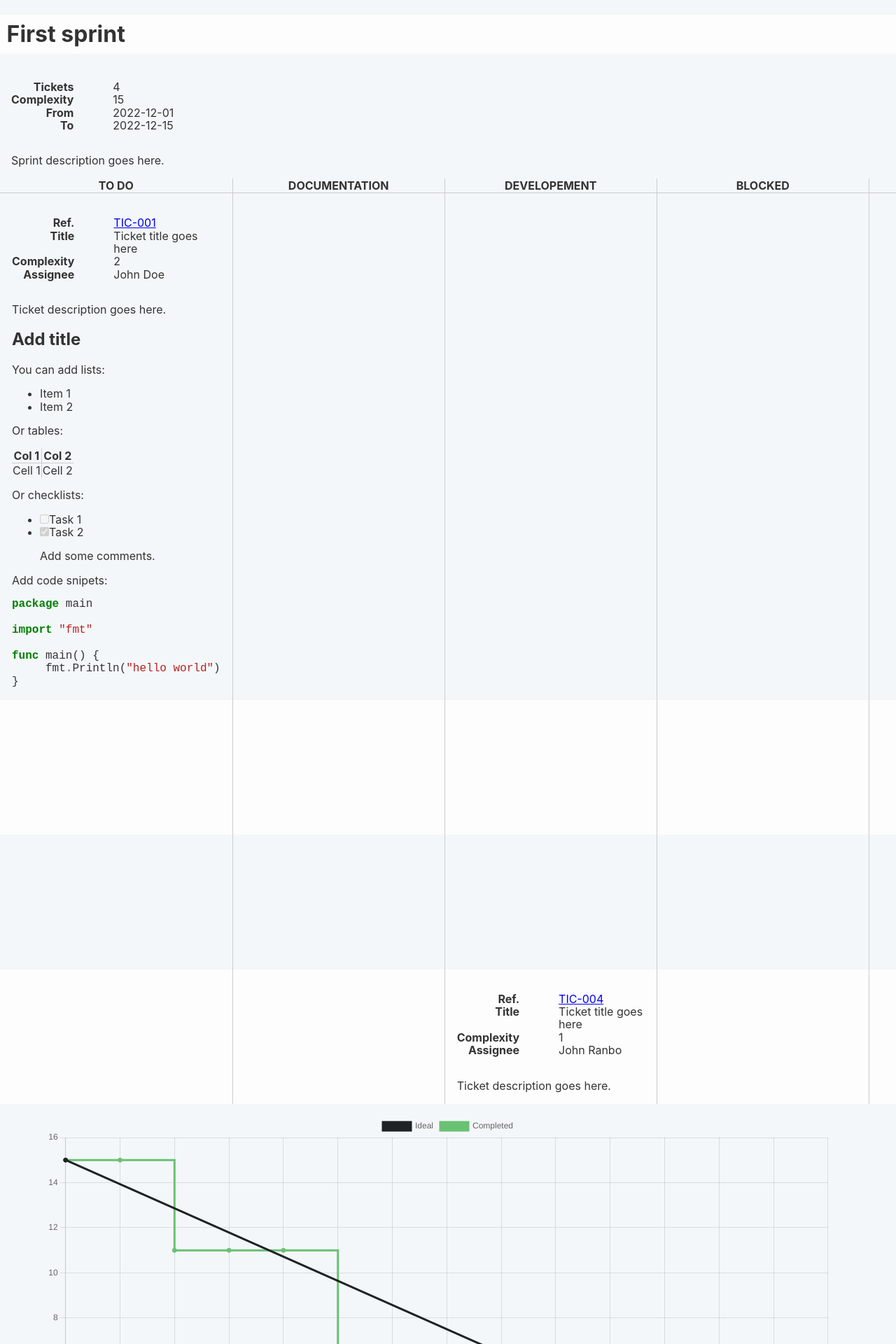
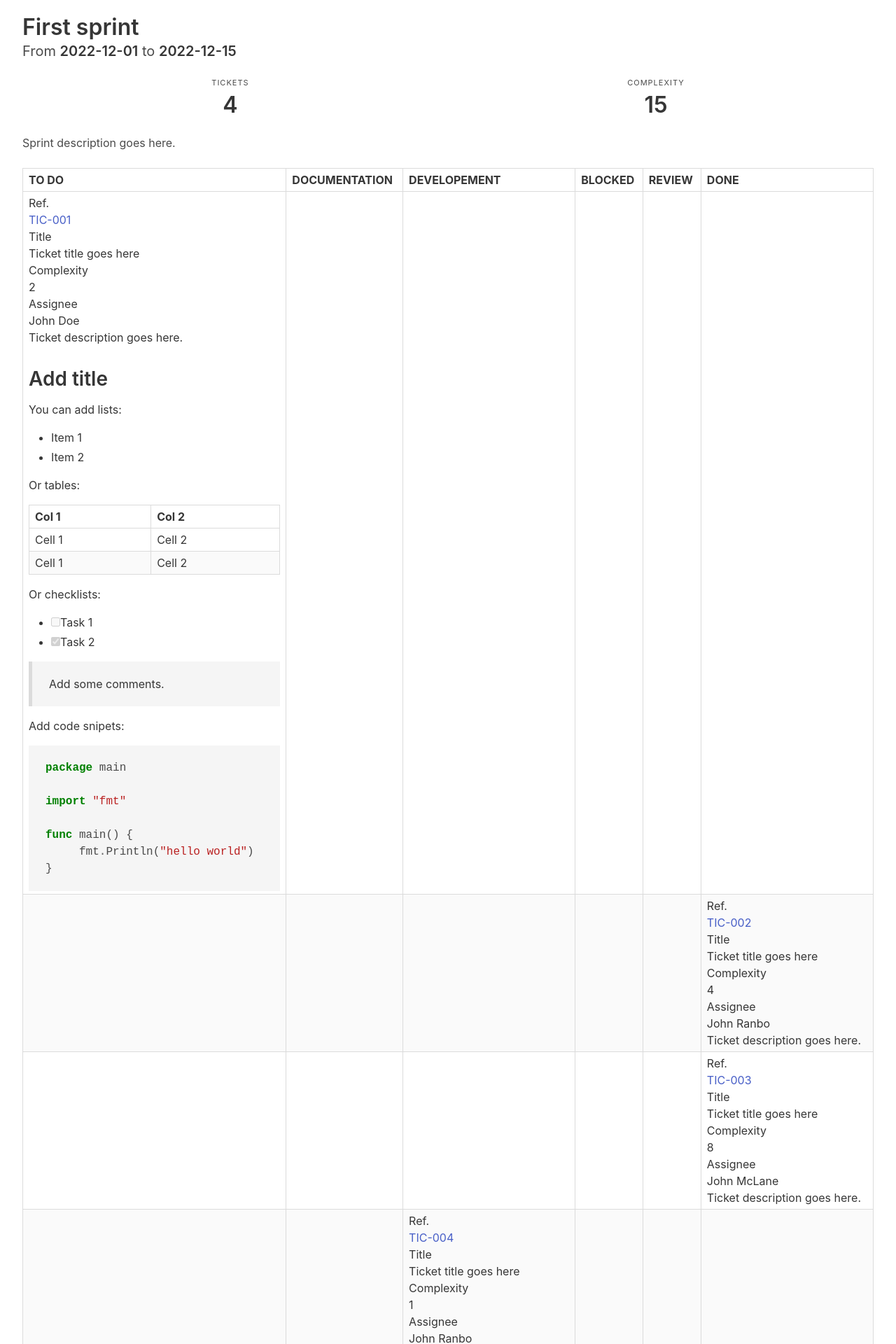
Before and after one commit to Lajule/scrummd, a Jekyll site: the page built from first-sprint.md, in a window 1280 px wide. Shown: the top 1920 px of the page at 70% size. Built offline with Jekyll 4.4.1, drawn with Linux system fonts in a browser that asks for light colours.

Commit message:
Add css framework

```diff
--- a/_layouts/sprint.html
+++ b/_layouts/sprint.html
@@ -15,36 +15,41 @@
   {% for ticket in sprint_tickets %}
   {% assign complexity = complexity | plus: ticket.complexity %}
   {% endfor %}
-  <div class="sprint" data-from="{{ page.from }}" data-to="{{ page.to }}" data-complexity="{{ complexity }}">
-    <h1>{{page.title}}</h1>
-    <dl>
-      <dt>Tickets</dt>
-      <dd>{{ sprint_tickets_size }}</dd>
-      <dt>Complexity</dt>
-      <dd>{{ complexity }}</dd>
-      <dt>From</dt>
-      <dd>{{ page.from }}</dd>
-      <dt>To</dt>
-      <dd>{{ page.to }}</dd>
-    </dl>
+  <div class="container is-fluid sprint" data-from="{{ page.from }}" data-to="{{ page.to }}" data-complexity="{{ complexity }}">
+    <h1 class="title">{{page.title}}</h1>
+    <h4 class="subtitle">From <strong>{{ page.from }}</strong> to <strong>{{ page.to }}</strong></h4>
+    <nav class="level">
+      <div class="level-item has-text-centered">
+        <div>
+          <p class="heading">Tickets</p>
+          <p class="title">{{ sprint_tickets_size }}</p>
+        </div>
+      </div>
+      <div class="level-item has-text-centered">
+        <div>
+          <p class="heading">Complexity</p>
+          <p class="title">{{ complexity }}</p>
+        </div>
+      </div>
+    </nav>
     <div class="content">{{ content }}</div>
     {% if sprint_tickets_size > 0 %}
-    <div class="sprint-board-container">
-      <table class="sprint-board">
+    <div class="table-container">
+      <table class="table is-bordered is-striped is-narrow is-hoverable is-fullwidth">
         <thead>
           <tr>
-            <th class="sprint-board-column">TO DO</th>
-            <th class="sprint-board-column">DOCUMENTATION</th>
-            <th class="sprint-board-column">DEVELOPEMENT</th>
-            <th class="sprint-board-column">BLOCKED</th>
-            <th class="sprint-board-column">REVIEW</th>
-            <th class="sprint-board-column">DONE</th>
+            <th>TO DO</th>
+            <th>DOCUMENTATION</th>
+            <th>DEVELOPEMENT</th>
+            <th>BLOCKED</th>
+            <th>REVIEW</th>
+            <th>DONE</th>
           </tr>
         </thead>
         <tbody>
           {% for ticket in sprint_tickets %}
           {% capture ticket_cell %}
-          <td class="sprint-board-ticket"
+          <td class="ticket"
             data-ref="{{ ticket.ref }}"
             data-complexity="{{ ticket.complexity }}"
             data-status="{{ ticket.status }}"
@@ -81,10 +86,15 @@
         </tbody>
       </table>
     </div>
-    <div class="sprint-brundown-chart-container">
-      <canvas id="sprint-brundown-chart"></canvas>
-    </div>
+    <canvas id="chart"></canvas>
     {% endif %}
+    <footer class="footer">
+      <div class="content has-text-centered">
+        <p>
+          Powered by <strong>Scrummd</strong>.
+        </p>
+      </div>
+    </footer>
   </div>
 </body>
 </html>
--- a/_sass/main.scss
+++ /dev/null
@@ -1,89 +0,0 @@
-$main-bg: rgb(243, 247, 249);
-$main-text: rgb(51, 51, 51);
-$alt-bg: rgb(253, 253, 253);
-$border-color: #ccc;
-
-body {
-	background: $main-bg;
-	color: $main-text;
-	font-family: -apple-system,BlinkMacSystemFont,"Segoe UI",Helvetica,Arial,sans-serif,"Apple Color Emoji","Segoe UI Emoji","Segoe UI Symbol";
-
-	dl {
-		padding: 1em;
-		display: grid;
-		grid-template-columns: max-content auto;
-
-		dt {
-			padding-right: 1em;
-			text-align: right;
-			font-weight: bold;
-			grid-column-start: 1;
-		}
-
-		dd {
-			grid-column-start: 2;
-		}
-	}
-
-	table {
-		border-collapse: collapse;
-
-		thead {
-			tr:first-child {
-				border-bottom: 1px solid $border-color;
-			}
-		}
-
-		th,
-		td {
-			border-right: 1px solid $border-color;
-
-			&:last-child {
-				border-right: none;
-			}
-		}
-	}
-
-	.sprints,
-	.sprint,
-	.ticket {
-		&>h1 {
-			padding: .3em;
-			background: $alt-bg;
-		}
-
-		.content {
-			padding: 0 1em;
-
-		    	table {
-				tr:nth-child(even) {
-					background-color: $main-bg;
-				}
-			}
-		}
-
-	}
-
-	.sprint-board-container {
-		overflow-x: auto;
-
-		.sprint-board {
-			width: 100%;
-
-			.sprint-board-column {
-				width: calc(100% / 6);
-				min-width: 300px;
-			}
-
-			tr:nth-child(even) {
-				background-color: $alt-bg;
-			}
-		}
-	}
-
-	.sprint-brundown-chart-container {
-		margin: 1em auto;
-		position: relative;
-		width: 90vw;
-	}
-}
--- a/_tickets/TIC-001.md
+++ b/_tickets/TIC-001.md
@@ -23,6 +23,7 @@ Or tables:
 Col 1 | Col 2
 ----- | -----
 Cell 1 | Cell 2
+Cell 1 | Cell 2
 
 Or checklists:
 
--- a/assets/css/main.scss
+++ b/assets/css/main.scss
@@ -3,4 +3,4 @@
 
 @import "normalize";
 @import "highlight";
-@import "main";
+@import "https://cdn.jsdelivr.net/npm/bulma@0.9.3/css/bulma.min.css";
```
Also changed, not shown: _includes/js/main.js (+4 -4 lines), 6 other files.
